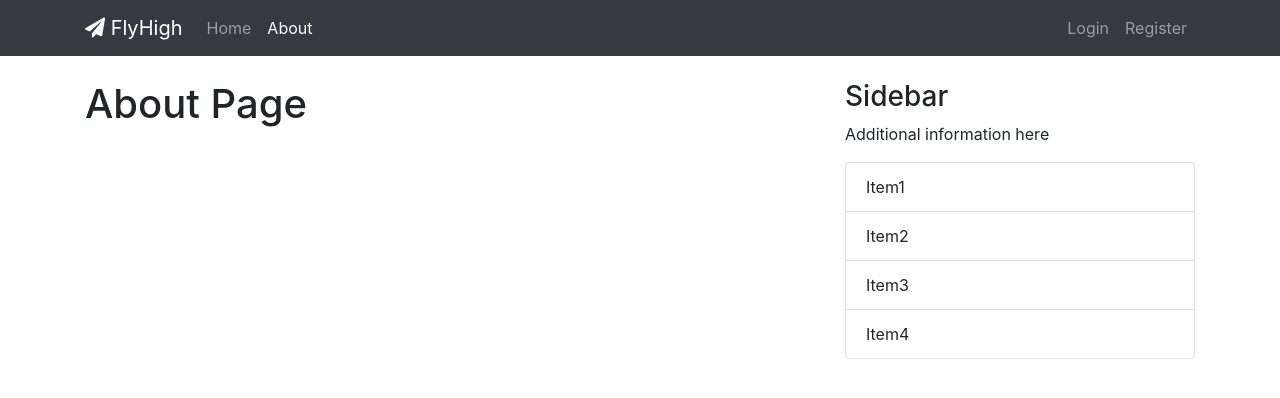
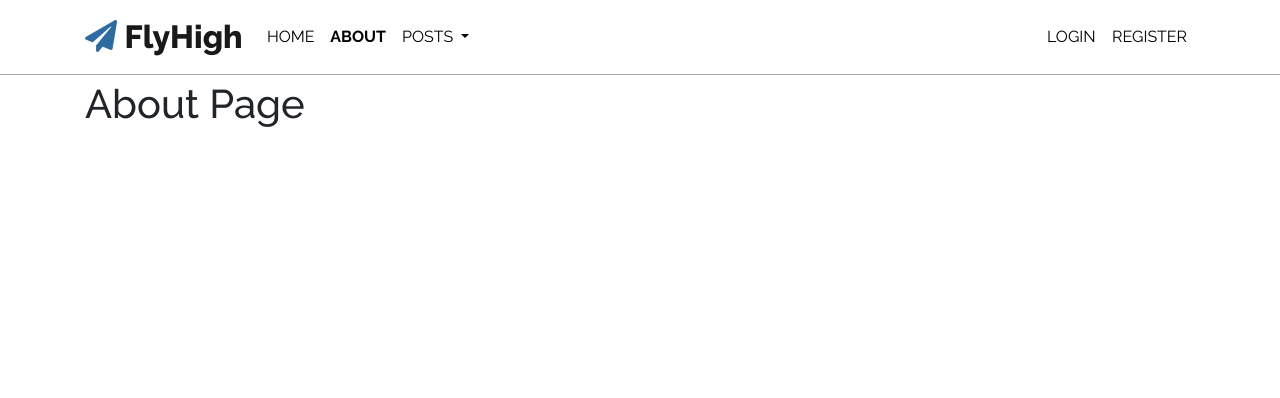
Before and after one commit to milan-stefanik/FlyHigh, a Flask app: page /about in a window 1280 px wide. Shown: the top 398 px of the page. Run offline with Flask 2, Linux system fonts and the light colour scheme; some libraries are stand-ins or nearby versions.

Commit message:
Navbar formated

```diff
--- a/static/css/style.css
+++ b/static/css/style.css
@@ -1,3 +1,70 @@
+@import url('https://fonts.googleapis.com/css2?family=Raleway:wght@100;200;300;400;500;600;700;800&display=swap');
+
 body {
+    font-family: 'Raleway', 'sans-serif';
     margin-top: 5rem;
 }
+
+.navbar {
+    background-color: white;
+    border-bottom: 1px solid #aaaaaa;
+}
+
+.navbar-brand {
+    font-size: 2rem;
+    font-weight: 800;
+}
+
+.logo {
+    color: rgb(45,107,163);
+}
+
+.nav-item a {
+    font-family: 'Raleway', 'sans-serif' !important;
+    text-transform: uppercase !important;
+    color: black !important;
+}
+
+.brand {
+    width: 100%;
+}
+
+.navbar-toggler {
+    border: none !important;
+}
+
+
+/* -----------------------HOVER.CSS Library--------------------------- */
+/* Underline From Left */
+.hvr-underline-from-left {
+  display: inline-block;
+  vertical-align: middle;
+  -webkit-transform: perspective(1px) translateZ(0);
+  transform: perspective(1px) translateZ(0);
+  box-shadow: 0 0 1px rgba(0, 0, 0, 0);
+  position: relative;
+  overflow: hidden;
+}
+.hvr-underline-from-left:before {
+  content: "";
+  position: absolute;
+  z-index: -1;
+  left: 0;
+  right: 100%;
+  bottom: 0;
+  background: black;
+  height: 2px;
+  -webkit-transition-property: right;
+  transition-property: right;
+  -webkit-transition-duration: 0.1s;
+  transition-duration: 0.1s;
+  -webkit-transition-timing-function: ease-out;
+  transition-timing-function: ease-out;
+}
+.hvr-underline-from-left:hover:before, .hvr-underline-from-left:focus:before {
+  right: 0;
+}
+
+.hvr-underline-from-left-active {
+    font-weight: 700;
+}
--- a/templates/base.html
+++ b/templates/base.html
@@ -25,29 +25,43 @@
 
 <body>
 	<header class="site-header">
-		<nav class="navbar fixed-top navbar-expand-lg navbar-dark bg-dark">
+		<nav class="navbar fixed-top navbar-expand-lg navbar-light">
 			<div class="container">
-				<a class="navbar-brand" href="{{url_for('index')}}"><span class="logo"><i class="fas fa-paper-plane"></i></span>
+				<a class="navbar-brand"
+					href="{{url_for('index')}}"><span class="logo"><i class="fas fa-paper-plane"></i></span>
 					FlyHigh</a>
 				<button class="navbar-toggler" type="button" data-toggle="collapse" data-target="#navbarTogglerDemo02" aria-controls="navbarTogglerDemo02" aria-expanded="false" aria-label="Toggle navigation">
-		                <span class="navbar-toggler-icon"></span>
-		            </button>
+			                <span class="navbar-toggler-icon"></span>
+			            </button>
 
 				<div class="collapse navbar-collapse" id="navbarTogglerDemo02">
 					<ul class="navbar-nav mr-auto mt-2 mt-lg-0">
-						<li class="nav-item {{ 'active' if active_page == 'home' else '' }}">
-							<a class="nav-link" href="{{url_for('index')}}">Home</a>
+						<li class="nav-item">
+							<a class="nav-link {{ 'hvr-underline-from-left-active' if active_page == 'home' else 'hvr-underline-from-left' }}"
+								href="{{url_for('index')}}">Home</a>
 						</li>
-						<li class="nav-item {{ 'active' if active_page == 'about' else '' }}">
-							<a class="nav-link" href="{{url_for('about')}}">About</a>
+						<li class="nav-item">
+							<a class="nav-link {{ 'hvr-underline-from-left-active' if active_page == 'about' else 'hvr-underline-from-left' }}"
+								href="{{url_for('about')}}">About</a>
+						</li>
+                        <li class="nav-item dropdown">
+							<a class="nav-link dropdown-toggle nav-link hvr-underline-from-left" href="#" id="navbarDropdownMenuLink" role="button"
+								data-toggle="dropdown" aria-haspopup="true" aria-expanded="false">
+								Posts
+							</a>
+							<div class="dropdown-menu" aria-labelledby="navbarDropdownMenuLink">
+								<a class="dropdown-item nav-link" href="#"><span class="hvr-underline-from-left">Item1</span></a>
+								<a class="dropdown-item nav-link" href="#"><span class="hvr-underline-from-left">Item2</span></a>
+								<a class="dropdown-item nav-link" href="#"><span class="hvr-underline-from-left">Item3</span></a>
+							</div>
 						</li>
 					</ul>
 					<ul class="navbar-nav mt-2 mt-lg-0">
 						<li class="nav-item">
-							<a class="nav-link" href="#">Login</a>
+							<a class="nav-link hvr-underline-from-left" href="#">Login</a>
 						</li>
 						<li class="nav-item">
-							<a class="nav-link" href="#">Register</a>
+							<a class="nav-link hvr-underline-from-left" href="#">Register</a>
 						</li>
 					</ul>
 				</div>
@@ -57,20 +71,8 @@
 
     <div class="container">
       <div class="row">
-        <div class="col-md-8">
+        <div class="col-12">
           {% block content %}{% endblock %}
-        </div>
-        <div class="col-md-4">
-          <div>
-            <h3>Sidebar</h3>
-            <p>Additional information here</p>
-              <ul class="list-group">
-                <li class="list-group-item">Item1</li>
-                <li class="list-group-item">Item2</li>
-                <li class="list-group-item">Item3</li>
-                <li class="list-group-item">Item4</li>
-              </ul>
-          </div>
         </div>
       </div>
     </div>
--- a/templates/index.html
+++ b/templates/index.html
@@ -6,11 +6,11 @@
         <article class="media">
           <div class="media-body">
             <div>
-              <a class="mr-2" href="#">{{ post.author }}</a>
+              <a class="mr-2" href="#">{{ post.author.title() }}</a>
               <small class="text-muted">{{ post.date_posted }}</small>
             </div>
-            <h2><a href="#">{{ post.title }}</a></h2>
-            <p >{{ post.content }}</p>
+            <h2><a href="#">{{ post.title.title() }}</a></h2>
+            <p >{{ post.content.capitalize() }}</p>
           </div>
         </article>
     {% endfor %}
```
